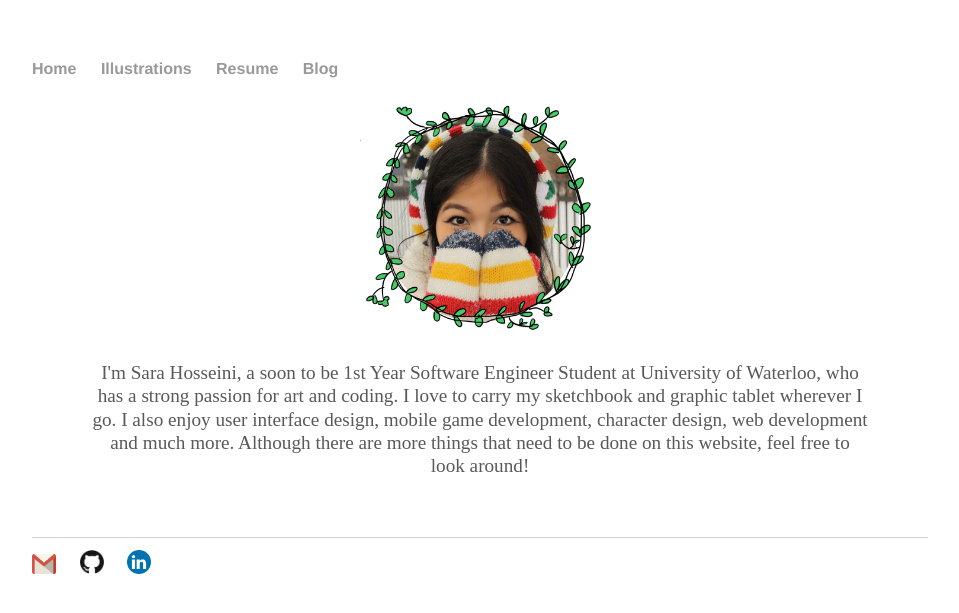
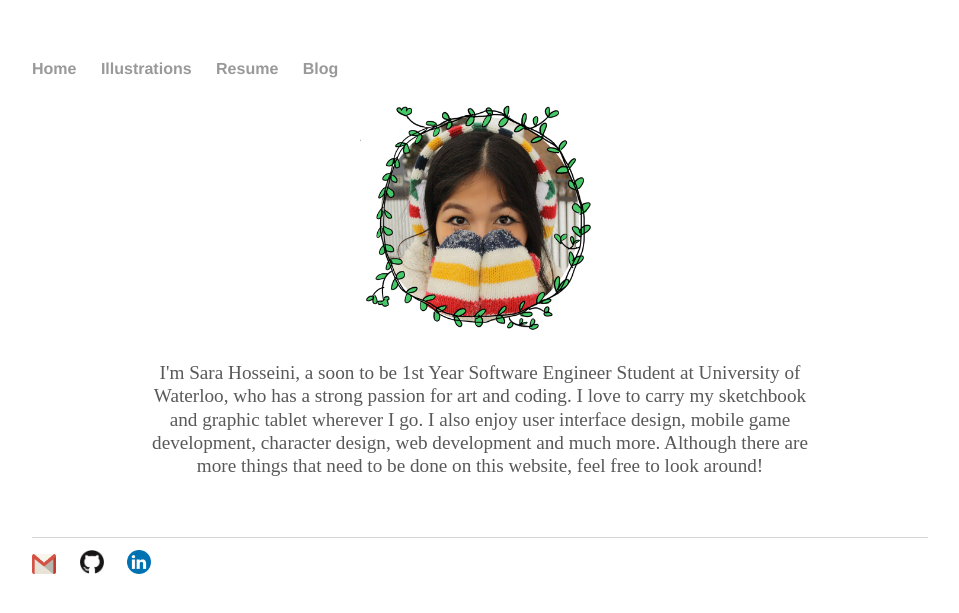
Before and after one commit to sarahoss/sarahoss.github.io, a Jekyll site: the page built from index.html, in a window 1280 px wide. Shown: the top 613 px of the page, without its empty margins (160-1119 px from the left). Built offline with Jekyll 4.4.1, drawn with Linux system fonts in a browser that asks for light colours.

Commit message:
Update main.css

```diff
--- a/css/main.css
+++ b/css/main.css
@@ -3,8 +3,8 @@ body {
     width: 70%;
 }
 #aboutme {
-   margin-right: 60px;
-   margin-left: 60px;
+   margin-right: 120px;
+   margin-left: 120px;
    margin-bottom: 60px;
 }
 nav ul, footer ul {
```
